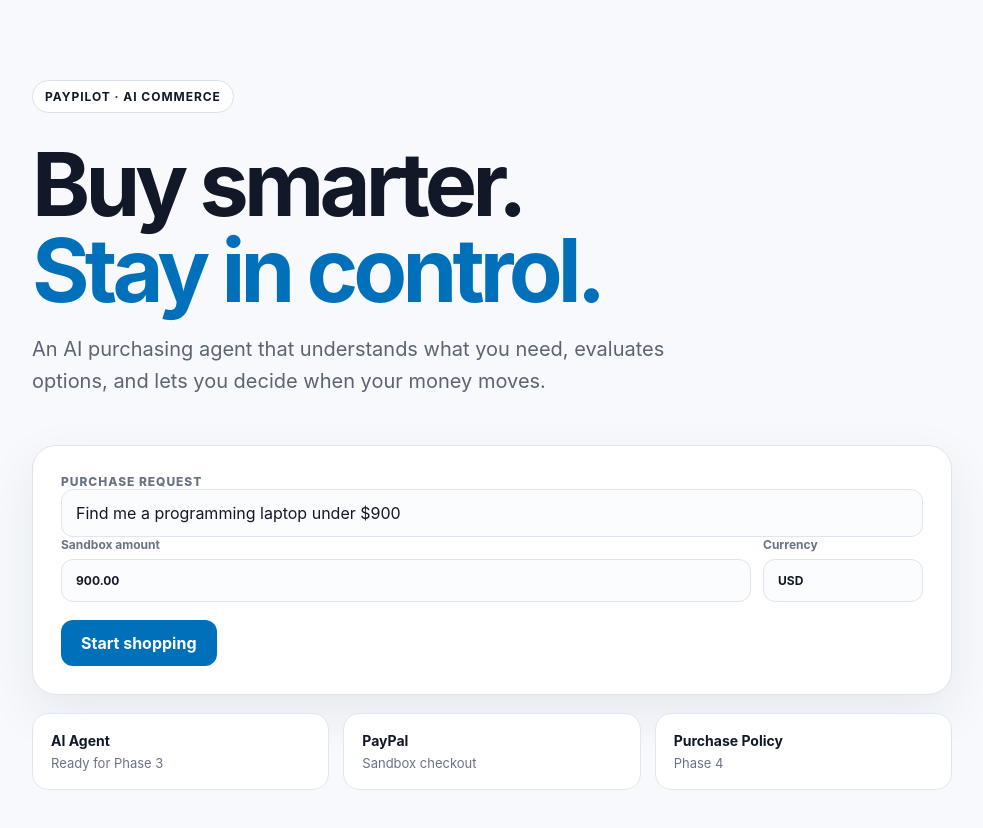
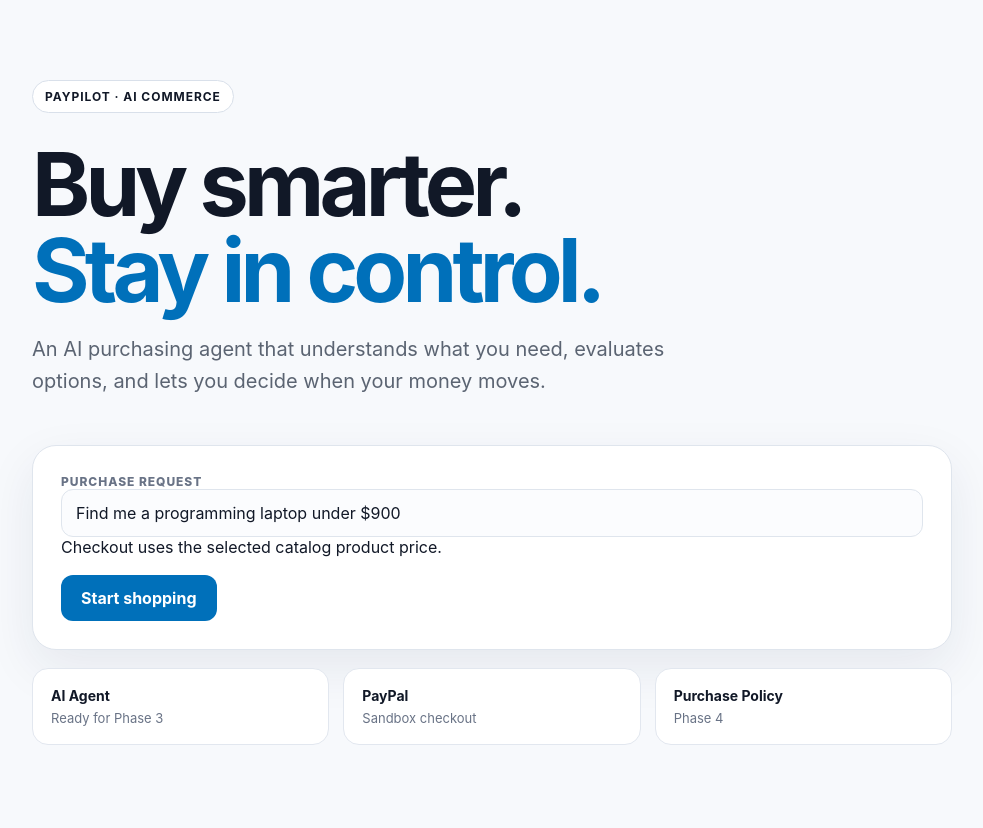
Before and after one commit to peterkehinde673/PayPilot, a React (Vite) app: page / in a window 1280 px wide. Shown: the top 828 px of the page, without its empty margins (148-1131 px from the left). Built offline with nearby package versions, Linux system fonts and the light colour scheme.

Commit message:
feat: checkout the selected discovered product

```diff
--- a/src/main.tsx
+++ b/src/main.tsx
@@ -12,6 +12,7 @@ function App() {
   const [intentSummary, setIntentSummary] = useState<string | null>(null);
   const [products, setProducts] = useState<Array<{ id: string; name: string; price: string; currency: string; reason: string }>>([]);
   const [comparison, setComparison] = useState<{ recommendedId: string | null; summary: string } | null>(null);
+  const [selectedProductId, setSelectedProductId] = useState<string | null>(null);
   const [state, setState] = useState<CheckoutState>('idle');
   const [message, setMessage] = useState('');
 
@@ -39,6 +40,7 @@ function App() {
     setIntentSummary(null);
     setProducts([]);
     setComparison(null);
+    setSelectedProductId(null);
     setCheckoutUrl(null);
     setMessage('');
 
@@ -60,17 +62,21 @@ function App() {
       const intent = intentData.intent;
       setProducts(intentData.options ?? []);
       setComparison(intentData.comparison ?? null);
+      setSelectedProductId(intentData.comparison?.recommendedId ?? intentData.options?.[0]?.id ?? null);
       setIntentSummary(
         `Intent: ${intent?.category ?? 'general'} · Budget: ${intent?.maxPrice ? `${intent.maxPrice} ${intent.currency ?? 'USD'}` : 'not specified'} · ${intentData.provider === 'ai' ? 'AI' : 'safe local parser'}`
       );
+
+      const selectedProduct = (intentData.options ?? []).find((product) => product.id === (intentData.comparison?.recommendedId ?? intentData.options?.[0]?.id));
+      if (!selectedProduct) throw new Error('No matching product is available for checkout');
 
       const response = await fetch('/api/paypal/orders', {
         method: 'POST',
         headers: { 'Content-Type': 'application/json' },
         body: JSON.stringify({
-          amount,
-          currency,
-          description: request
+          amount: selectedProduct.price,
+          currency: selectedProduct.currency,
+          description: selectedProduct.name
         })
       });
 
@@ -118,26 +124,7 @@ function App() {
             value={request}
             onChange={(event) => setRequest(event.target.value)}
           />
-          <div className="checkout-fields">
-            <label>
-              Sandbox amount
-              <input
-                aria-label="Sandbox amount"
-                inputMode="decimal"
-                value={amount}
-                onChange={(event) => setAmount(event.target.value)}
-              />
-            </label>
-            <label>
-              Currency
-              <input
-                aria-label="Currency"
-                maxLength={3}
-                value={currency}
-                onChange={(event) => setCurrency(event.target.value.toUpperCase())}
-              />
-            </label>
-          </div>
+          <div className="checkout-fields"><div className="checkout-note">Checkout uses the selected catalog product price.</div></div>
           <button type="button" onClick={startShopping} disabled={state === 'loading'}>
             {state === 'loading' ? 'Creating PayPal order…' : 'Start shopping'}
           </button>
@@ -149,13 +136,13 @@ function App() {
           {products.length > 0 && (
             <div className="product-list" aria-label="Product options">
               {products.map((product) => (
-                <article className="product-card" key={product.id}>
+                <button type="button" className={selectedProductId === product.id ? 'product-card selected' : 'product-card'} key={product.id} onClick={() => setSelectedProductId(product.id)}>
                   <div>
                     <strong>{product.name}</strong>
                     <p>{product.reason}</p>
                   </div>
                   <span>{product.currency} {product.price}</span>
-                </article>
+                </button>
               ))}
             </div>
           )}
```
